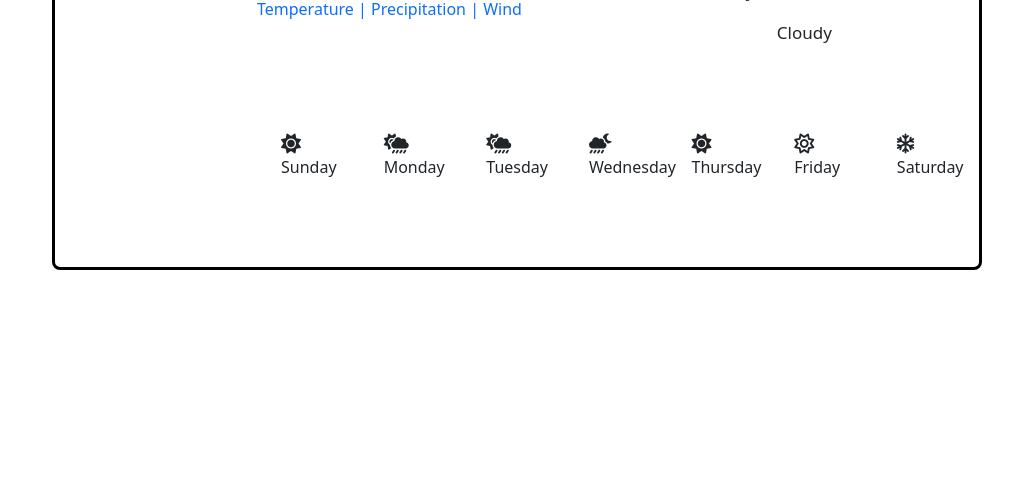
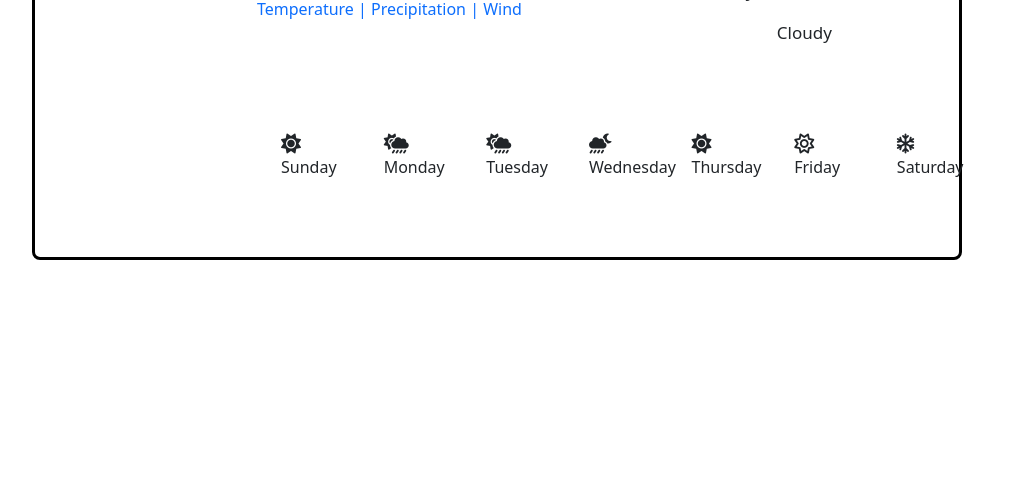
Before and after one commit to ksuares1/weather-wireframe, a plain HTML site: page index.html in a window 1280 px wide. Shown: the part 296-800 px from the top of the page, without its empty margins (93-1106 px from the left). Drawn offline with nearby package versions, Linux system fonts and the light colour scheme.

Commit message:
added top and left positioning

```diff
--- a/assets/css/styles.css
+++ b/assets/css/styles.css
@@ -13,7 +13,9 @@ body{
     padding:250px;
     margin:0 auto;
     position: relative;
-    right: 30px;
+    top:-10px;
+    right: 45px;
+    left:-50px;
     border-radius:8px;
 }
 
```
